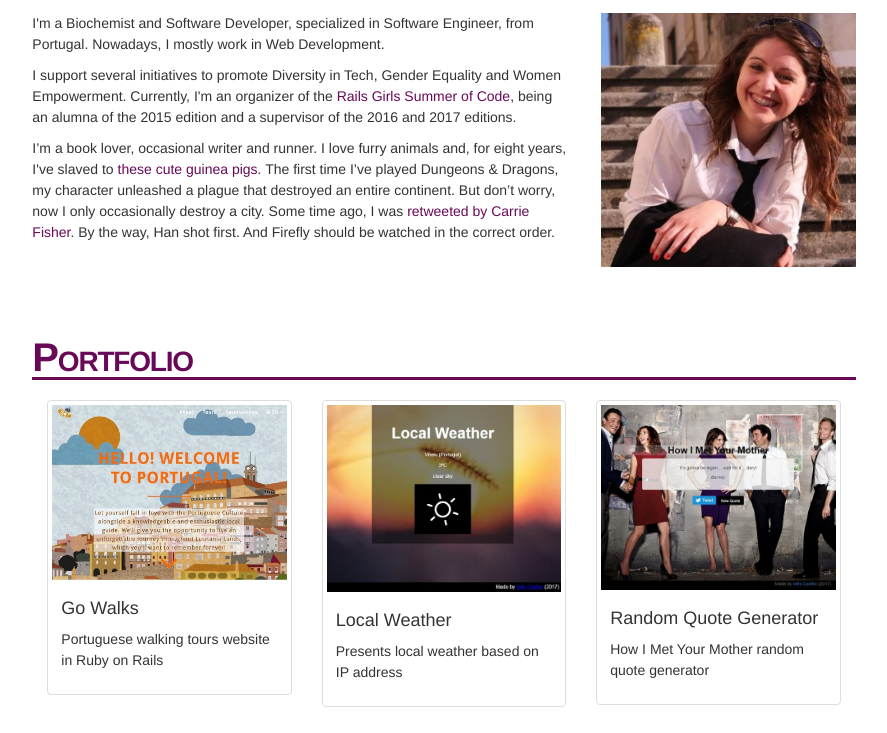
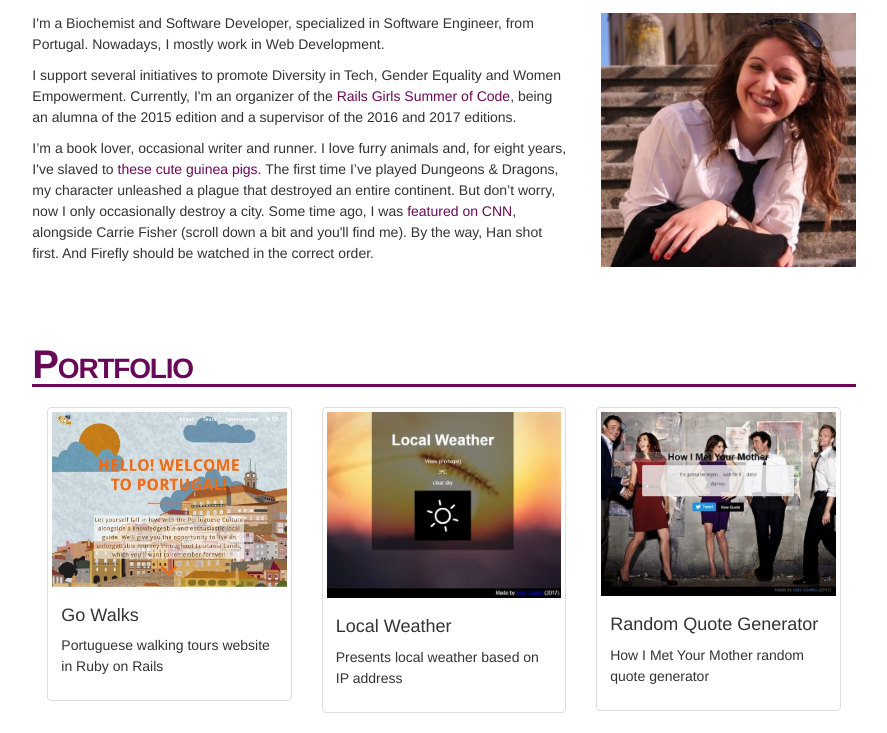
Before and after one commit to inescoelho/inescoelho.github.io, a plain HTML site: page index.html in a window 1280 px wide. Shown: the part 900-1633 px from the top of the page, without its empty margins (196-1083 px from the left). Drawn offline with Linux system fonts and the light colour scheme.

Commit message:
fix about text

```diff
--- a/index.html
+++ b/index.html
@@ -98,7 +98,7 @@
 
                             <p>I support several initiatives to promote Diversity in Tech, Gender Equality and Women Empowerment. Currently, I'm an organizer of the <a href="https://teams.railsgirlssummerofcode.org/users/227">Rails Girls Summer of Code</a>, being an alumna of the 2015 edition and a supervisor of the 2016 and 2017 editions.</p>
 
-                            <p>I’m a book lover, occasional writer and runner. I love furry animals and, for eight years, I've slaved to <a href="resources/gp.jpg">these cute guinea pigs.</a> The first time I’ve played Dungeons & Dragons, my character unleashed a plague that destroyed an entire continent. But don’t worry, now I only occasionally destroy a city. Some time ago, I was <a href="https://twitter.com/ines_opcoelho/status/681725407591284736">retweeted by Carrie Fisher</a>. By the way, Han shot first. And Firefly should be watched in the correct order.</p>
+                            <p>I’m a book lover, occasional writer and runner. I love furry animals and, for eight years, I've slaved to <a href="resources/gp.jpg">these cute guinea pigs.</a> The first time I’ve played Dungeons & Dragons, my character unleashed a plague that destroyed an entire continent. But don’t worry, now I only occasionally destroy a city. Some time ago, I was <a href="http://edition.cnn.com/2015/12/30/entertainment/carrie-fisher-star-wars-aging-response-twitter/index.html">featured on CNN</a>, alongside Carrie Fisher (scroll down a bit and you'll find me). By the way, Han shot first. And Firefly should be watched in the correct order.</p>
                         </div>
                         <div class="col-sm-4 col-sm-offset-0 col-xs-offset-3 col-xs-6">
                             <img src="resources/me.jpg" class="img-responsive" >
```
